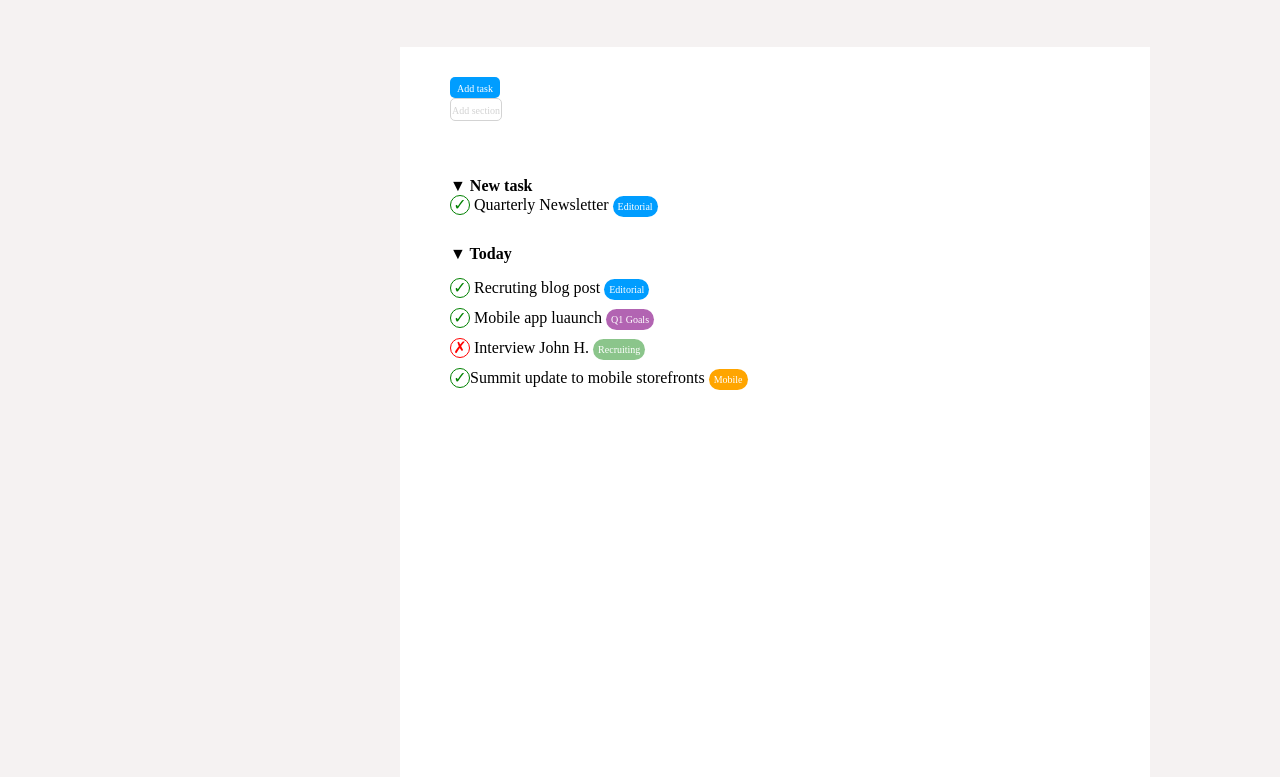
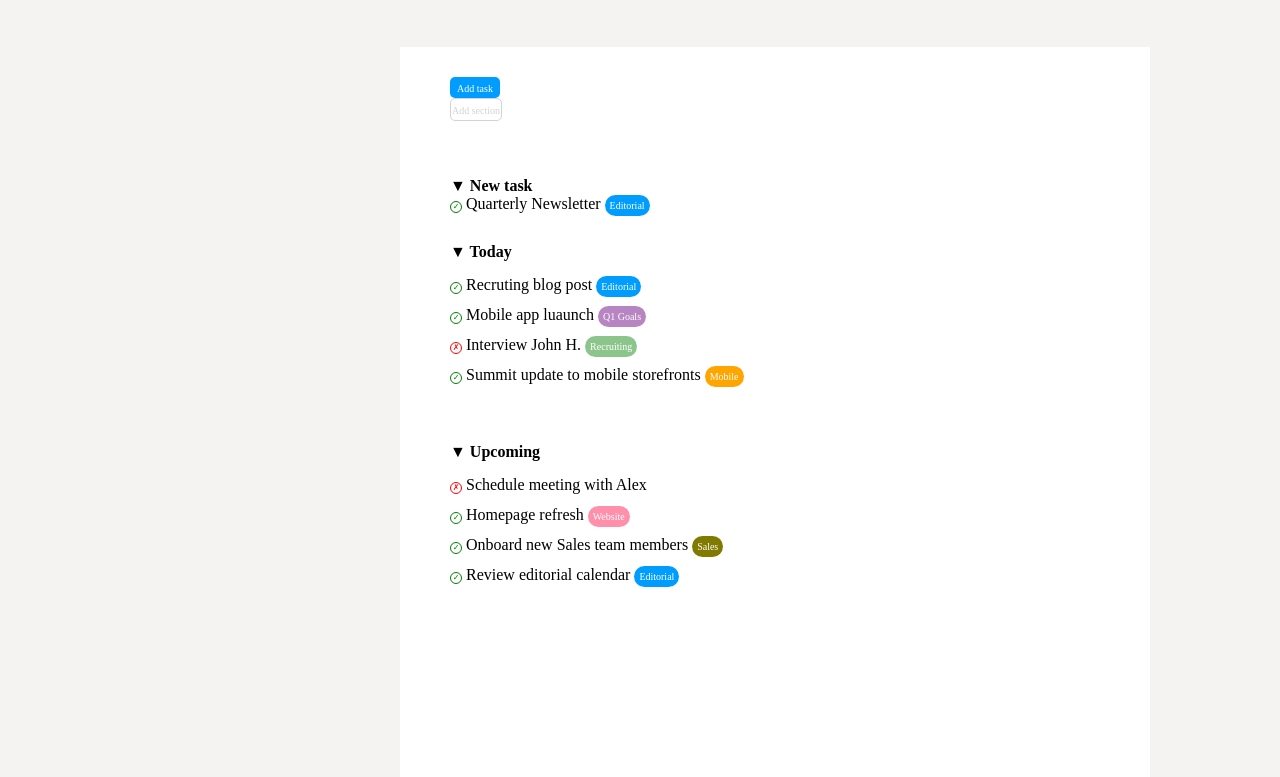
Before and after one commit to Federica-Gallucci/html-css-toboolist, a plain HTML site: page index.html in a window 1280 px wide. Shown: the part 112-889 px from the top of the page. Drawn offline with Linux system fonts and the light colour scheme.

Commit message:
add upcoming

```diff
--- a/css/style.css
+++ b/css/style.css
@@ -19,14 +19,15 @@ body {
 
 .circle {
   display: inline-block;
-  width: 18px;
-  height: 18px;
+  width: 10px;
+  height: 10px;
+  font-size: 8px;
   border-style: solid;
   border-width: thin;
   border-color: green;
   color: green;
   border-radius: 50px;
-  line-height: 18px;
+  line-height: 10px;
   text-align: center;
 }
 
@@ -46,7 +47,7 @@ body {
   height: 15px;
   font-size: 10px;
   text-align: center;
-  background-color: rgba(128, 0, 128, 0.607);
+  background-color: rgba(105, 0, 128, 0.479);
   color: white;
   border-radius: 20px;
   padding: 5px;
@@ -70,14 +71,15 @@ body {
 
 .circlex {
   display: inline-block;
-  width: 18px;
-  height: 18px;
+  width: 10px;
+  height: 10px;
+  font-size: 8px;
   border-style: solid;
   border-width: thin;
   border-color: red;
   color: red;
   border-radius: 50px;
-  line-height: 18px;
+  line-height: 10px;
   text-align: center;
 }
 
@@ -87,6 +89,28 @@ body {
   font-size: 10px;
   text-align: center;
   background-color: rgba(0, 128, 0, 0.455);
+  color: white;
+  border-radius: 20px;
+  padding: 5px;
+}
+
+.website {
+  width: 40px;
+  height: 15px;
+  font-size: 10px;
+  text-align: center;
+  background-color: rgba(255, 0, 64, 0.438);
+  color: white;
+  border-radius: 20px;
+  padding: 5px;
+}
+
+.sales {
+  width: 40px;
+  height: 15px;
+  font-size: 10px;
+  text-align: center;
+  background-color: rgb(128, 122, 0);
   color: white;
   border-radius: 20px;
   padding: 5px;
--- a/index.html
+++ b/index.html
@@ -37,15 +37,21 @@
             <p class="spazioblocco"><span class="circle">&check;</span> Recruting blog post <span class="editor">Editorial</span> </p>
             <p class="spazioblocco"><span class="circle">&check;</span> Mobile app luaunch <span class="goals">Q1 Goals</span> </p>
             <p class="spazioblocco"><span class="circlex">&cross;</span> Interview John H. <span class="recruiting">Recruiting</span> </p>
-            <p class="spazioblocco"><span class="circle">&check;</span>Summit update to mobile storefronts <span class="mobile">Mobile</span> </p>
+            <p class="spazioblocco"><span class="circle">&check;</span> Summit update to mobile storefronts <span class="mobile">Mobile</span> </p>
 
         </div>
 
       </section>
 
-      <section id="upcoming"></section>
+      <section class="upcoming">
+        <strong>&#9660 Upcoming</strong>
+        <p class="spazioblocco"><span class="circlex">&cross; </span> Schedule meeting with Alex </p>
+        <p class="spazioblocco"><span class="circle">&check;</span> Homepage refresh <span class="website">Website</span> </p>
+        <p class="spazioblocco"><span class="circle">&check;</span> Onboard new Sales team members <span class="sales">Sales</span> </p>
+        <p class="spazioblocco"><span class="circle">&check;</span> Review editorial calendar <span class="editor">Editorial</span></p>
+      </section>
     </main>
 
-    <footer></footer>
+
   </body>
 </html>
```
